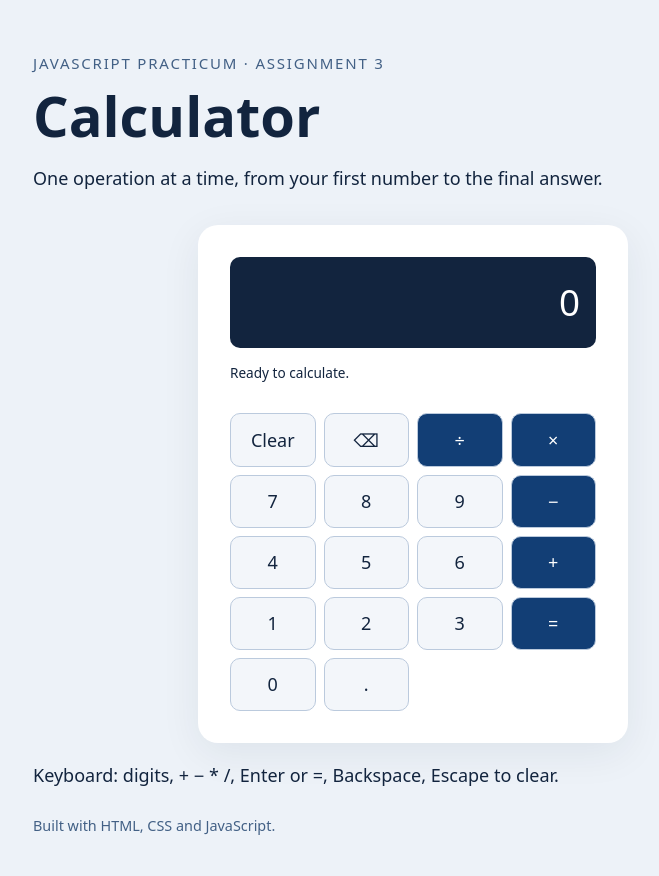
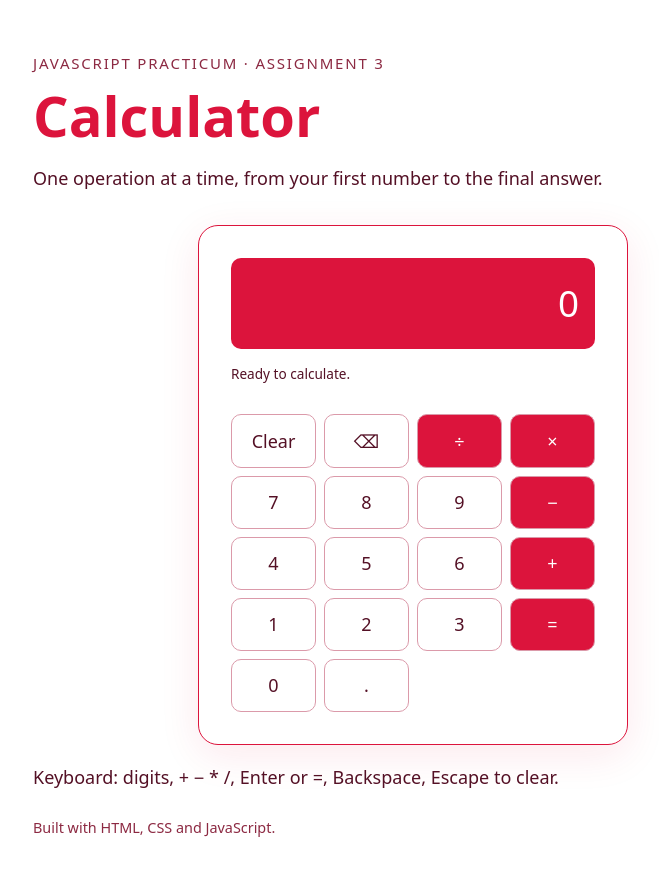
Before and after one commit to t3hj/JS-Assignment-3-Calculator, a website: page index.html in a window 1280 px wide. Shown: the whole page, without its empty margins (227-886 px from the left). Drawn offline with Linux system fonts and the light colour scheme.

Commit message:
Apply crimson red and pure white calculator theme

```diff
--- a/style.css
+++ b/style.css
@@ -1 +1,25 @@
-*{box-sizing:border-box}body{margin:0;background:#edf2f8;color:#12243e;font:18px/1.6 system-ui,sans-serif}main{width:min(92%,760px);margin:6vh auto}header{margin-bottom:2rem}h1{font-size:clamp(2rem,7vw,3.5rem);line-height:1.1;margin:.5rem 0}small{letter-spacing:.12em;text-transform:uppercase;color:#426085}.panel{background:white;padding:clamp(1rem,4vw,2rem);border-radius:20px;box-shadow:0 10px 40px #12243e12}button{font:inherit;cursor:pointer;border:1px solid #bbcadd;background:#f3f6fa;color:#12243e;border-radius:10px;padding:.8rem 1.2rem;min-height:48px}button:hover{background:#dce8f6}button:focus-visible{outline:3px solid #1267d6;outline-offset:3px}button:disabled{cursor:default;opacity:.5}.primary{background:#123e75;color:white}.primary:hover{background:#225991}.actions{display:flex;gap:.7rem;flex-wrap:wrap}.score{font-size:1.6rem;font-weight:700}footer{font-size:.9rem;color:#426085;margin-top:1.5rem}.calculator{max-width:430px;margin:auto}#display{display:block;text-align:right;font-size:clamp(1.4rem,5vw,2.3rem);background:#12243e;color:#fff;border-radius:10px;padding:1rem;overflow-wrap:anywhere}.keypad{display:grid;grid-template-columns:repeat(4,1fr);gap:.5rem}.keypad button{padding:.7rem .2rem}#message{font-size:.85rem;min-height:2.8em}
+*{box-sizing:border-box}
+body{margin:0;background:#ffffff;color:#541025;font:18px/1.6 system-ui,sans-serif}
+main{width:min(92%,760px);margin:6vh auto}
+header{margin-bottom:2rem}
+h1{font-size:clamp(2rem,7vw,3.5rem);line-height:1.1;margin:.5rem 0}
+small{letter-spacing:.12em;text-transform:uppercase;color:#8c2942}
+.panel{background:#ffffff;padding:clamp(1rem,4vw,2rem);border-radius:20px;box-shadow:0 10px 40px #dc143c18}
+button{font:inherit;cursor:pointer;border:1px solid #db9aaa;background:#ffffff;color:#541025;border-radius:10px;padding:.8rem 1.2rem;min-height:48px}
+button:hover{background:#fff0f3}
+button:focus-visible{outline:3px solid #b81034;outline-offset:3px}
+button:disabled{cursor:default;opacity:.5}
+.primary{background:#dc143c;color:white}
+.primary:hover{background:#b81034}
+.actions{display:flex;gap:.7rem;flex-wrap:wrap}
+.score{font-size:1.6rem;font-weight:700}
+footer{font-size:.9rem;color:#8c2942;margin-top:1.5rem}
+.calculator{max-width:430px;margin:auto}
+#display{display:block;text-align:right;font-size:clamp(1.4rem,5vw,2.3rem);background:#dc143c;color:#fff;border-radius:10px;padding:1rem;overflow-wrap:anywhere}
+.keypad{display:grid;grid-template-columns:repeat(4,1fr);gap:.5rem}
+.keypad button{padding:.7rem .2rem}
+#message{font-size:.85rem;min-height:2.8em}
+
+h1 { color: #dc143c; }
+.panel { border: 1px solid #dc143c; }
+#display { background: #dc143c; color: #ffffff; }
```
